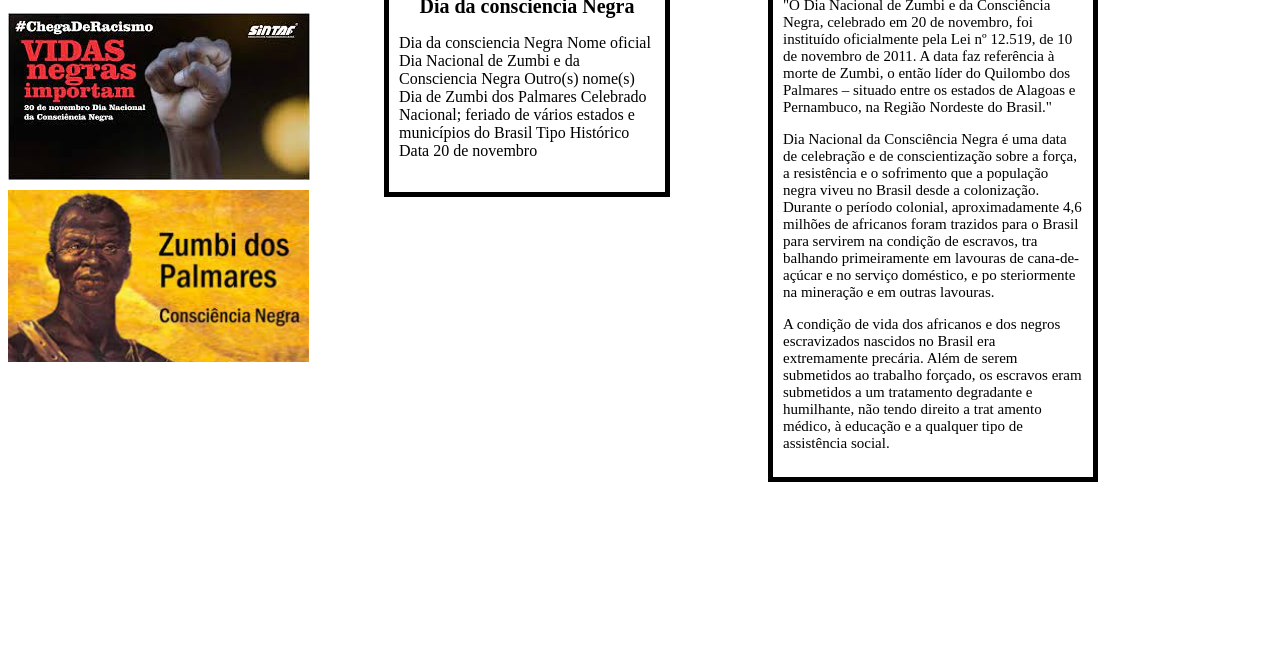
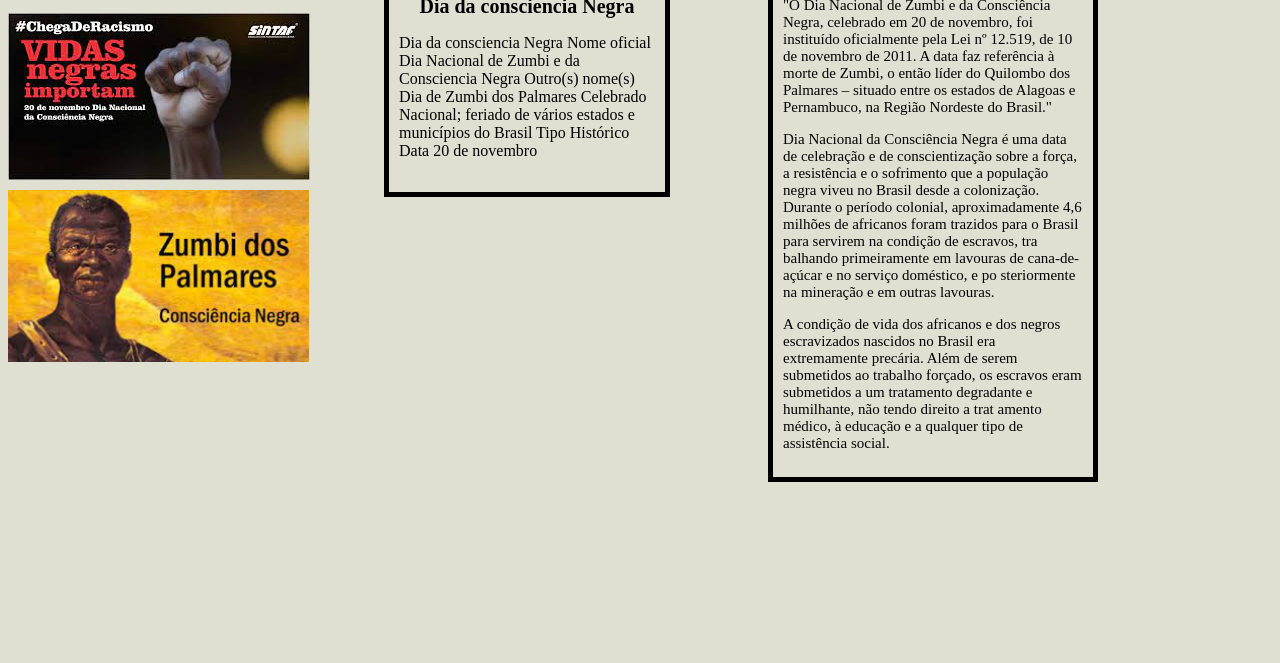
Before and after one commit to jvalderi/consciencia-negra-, a plain HTML site: page index.html in a window 1280 px wide. Shown: the part 137-800 px from the top of the page. Drawn offline with Linux system fonts and the light colour scheme.

Commit message:
Update index.html

```diff
--- a/index.html
+++ b/index.html
@@ -5,7 +5,7 @@
         <title>consciênciaNegra.com</title>
         <style>
             body {
-                background: #FFFFFF;
+                background: #e0e0d2;
             }
             .logo img {
                 width: 20%;
```
